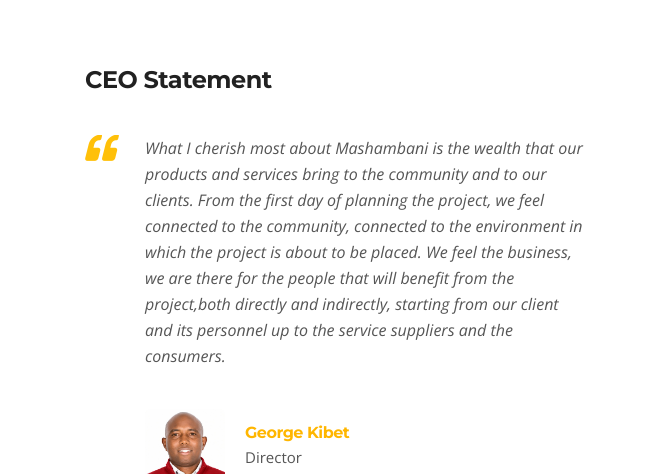
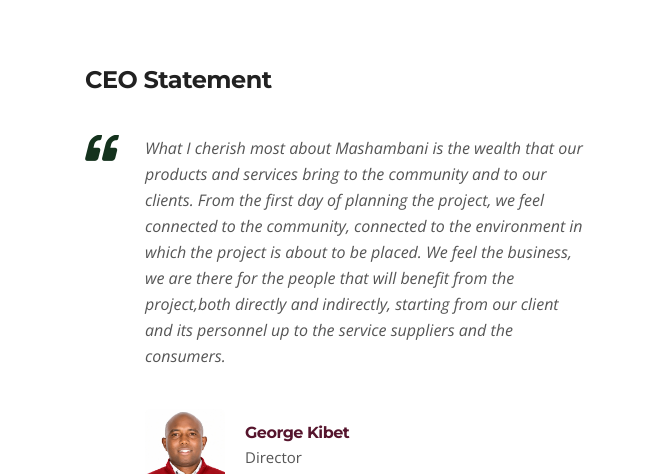
Before and after one commit to edgar-okoth/mashambani-group.github.io, a website: page Mashambani_Group/index.html in a window 1280 px wide. Shown: the part 3780-4254 px from the top of the page, 0-650 px from the left. Drawn offline with nearby package versions, Linux system fonts and the light colour scheme; some packages are replaced by stand-ins of ours.

Commit message:
Add files via upload

```diff
--- a/Mashambani_Group/css/style.css
+++ b/Mashambani_Group/css/style.css
@@ -2136,7 +2136,7 @@ ul.navbar-nav > li.header-get-a-quote:hover > a:after {
   left: 0;
   top: 0;
   font-weight: 700;
-  color: #ffc009;
+  color: #14321d;
 }
 
 .testimonial-slide .slick-dots {
@@ -2161,7 +2161,7 @@ img.testimonial-thumb {
   margin: 0 0 2px;
   font-weight: 700;
   display: block;
-  color: #ffb600;
+  color: #56152d;
 }
 
 .quote-item-footer {
```
